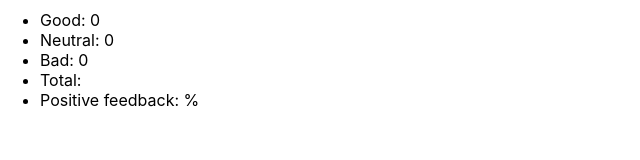
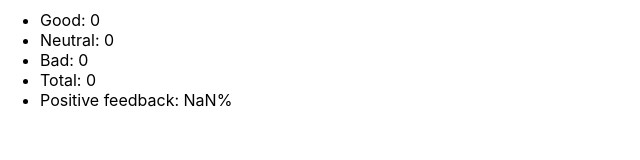
Before and after one commit to dmistori84/dz2, a React (Create React App) app: page / in a window 1280 px wide. Shown: the part 133-293 px from the top of the page, without its empty margins (0-640 px from the left). Built offline with nearby package versions, Linux system fonts and the light colour scheme.

Commit message:
total and percent done
Запрацювали тотал і %

```diff
--- a/src/App.js
+++ b/src/App.js
@@ -33,17 +33,18 @@
     }))
   }
 
-  countTotalFeedback = () => {
-    //let { total } = this.props;
+  countTotalFeedback () {
+
     //let total;
-    return this.state.good + this.state.neutral + this.state.bad;
+    return (this.state.good + this.state.neutral + this.state.bad);
 
     //   this.setState(() => {
-  //     return {
-  //       total: this.state.good + this.state.neutral + this.state.bad
-  //     }
-  //   }
-  //   )
+    //   let { total } = this.props;
+    //     return {
+    //     total: (this.state.good + this.state.neutral + this.state.bad)
+    //   }
+    //  }
+    //  )
   //  let { total } = this.props;
   //   return (
   //     this.setState({
--- a/src/component/Statistics/Statistics.jsx
+++ b/src/component/Statistics/Statistics.jsx
@@ -1,21 +1,21 @@
-//import PropTypes from 'prop-types';
+import PropTypes from 'prop-types';
 
-export const Statistics = ({ good, neutral, bad, totalFeedback, positivPercentage }) => (
+export const Statistics = ({ good, neutral, bad, total, positivePercentage }) => (
     <div>
         <h3>Statistics</h3>
         <ul>
             <li>Good: {good}</li>
             <li>Neutral: {neutral}</li>
             <li>Bad: {bad}</li>
-            <li>Total: {totalFeedback}</li>
-            <li>Positive feedback: {positivPercentage}%</li>
+            <li>Total: {total}</li>
+            <li>Positive feedback: {positivePercentage}%</li>
         </ul>
     </div>
 );
 
-// Statistics.propTypes = {
-//     good: PropTypes.number,
-//     neutral: PropTypes.number,
-//     totalFeedback: PropTypes.number,
-//     positivPercentage: PropTypes.number
-// }
+Statistics.propTypes = {
+    good: PropTypes.number,
+    neutral: PropTypes.number,
+    totalFeedback: PropTypes.number,
+    positivPercentage: PropTypes.number
+}
```
Also changed, not shown: src/component/FeedbackOptions/FeedbackOptions.jsx (+6 -6 lines).
